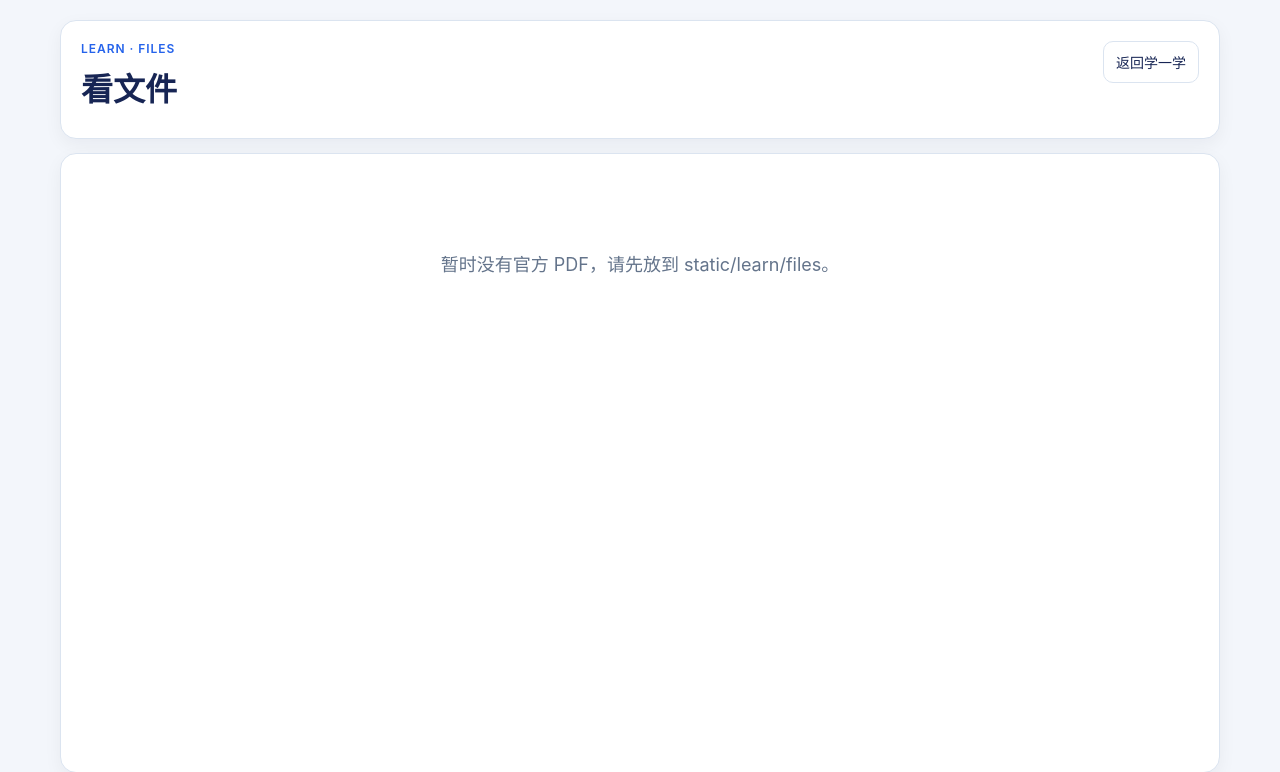
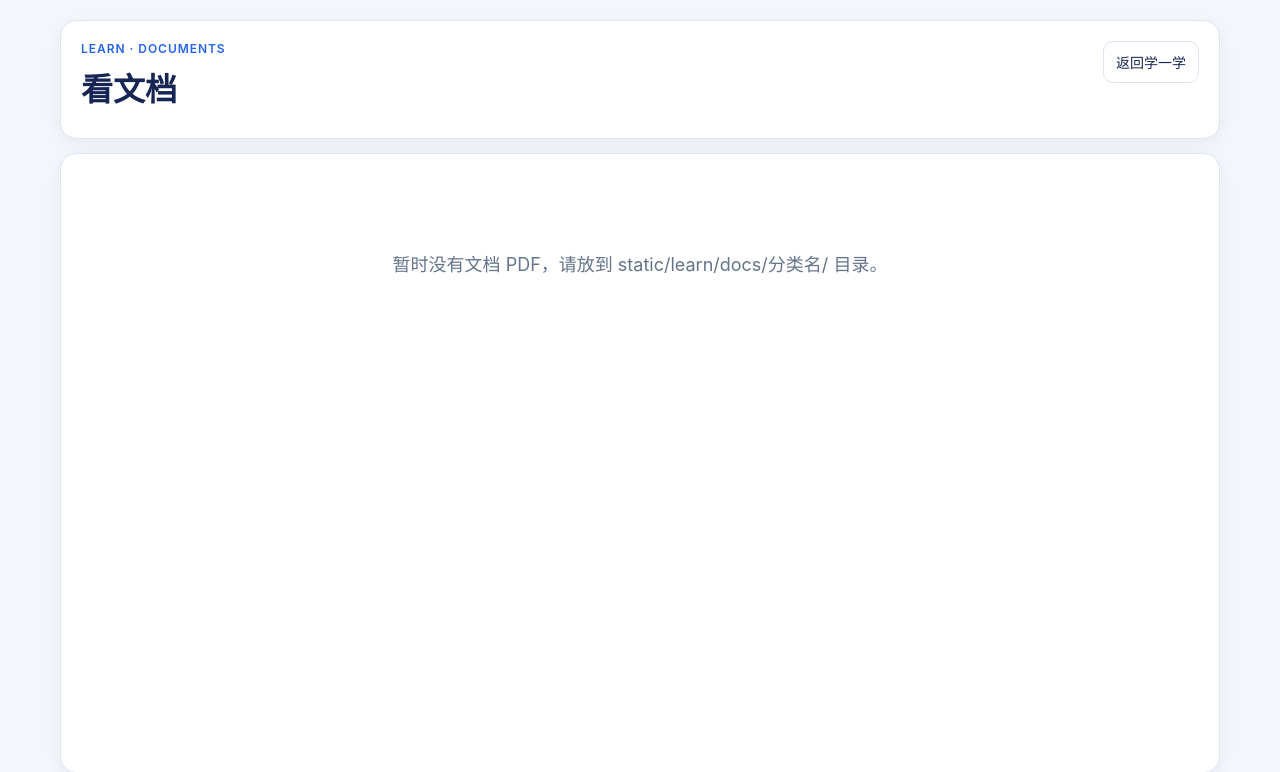
Before and after one commit to supermichael0514/shuati, a Flask app: page /learn/files in a window 1280 px wide. Shown: the top 772 px of the page. Run offline with Flask 3, Linux system fonts and the light colour scheme; the visitor is signed in with stand-in values (Sample User, id 1).

Commit message:
Add files via upload

```diff
--- a/templates/learn.html
+++ b/templates/learn.html
@@ -7,7 +7,7 @@
   <a class="feature-tile" href="{{ url_for('learn_slides_page', lang=lang) }}"><div class="tile-icon">📊</div><h2>{{ 'Slides' if lang=='en' else '看课件' }}</h2><p>{{ 'Slides of PDF version for each chapter.' if lang=='en' else '各章节的PDF版课件。' }}</p></a>
   <a class="feature-tile" href="{{ url_for('learn_animations_page', lang=lang) }}"><div class="tile-icon">🎬</div><h2>{{ 'Animations' if lang=='en' else '看动画' }}</h2><p>{{ 'Annimations of algorithms and working process.' if lang=='en' else '经典算法与工作原理的动画演示。' }}</p></a>
   <a class="feature-tile" href="{{ url_for('learn_articles_page', lang=lang) }}"><div class="tile-icon">📰</div><h2>{{ 'Articles' if lang=='en' else '看文章' }}</h2><p>{{ 'Reflection of teaching.' if lang=='en' else '教学心得。' }}</p></a>
-  <a class="feature-tile" href="{{ url_for('learn_files_page', lang=lang) }}"><div class="tile-icon">📁</div><h2>{{ 'Official Files' if lang=='en' else '看文件' }}</h2><p>{{ 'Official documents.' if lang=='en' else '查看官方文档。' }}</p></a>
+  <a class="feature-tile" href="{{ url_for('learn_files_page', lang=lang) }}"><div class="tile-icon">📁</div><h2>{{ 'Documents' if lang=='en' else '看文档' }}</h2><p>{{ 'Official documents and learning files.' if lang=='en' else '查看官方文档与学习资料。' }}</p></a>
   <a class="feature-tile" href="{{ url_for('learn_announcements_page', lang=lang) }}"><div class="tile-icon">📢</div><h2>{{ 'Announcements' if lang=='en' else '看公告' }}</h2><p>{{ 'Important announcements.' if lang=='en' else '重要信息公告。' }}</p></a>
   <a class="feature-tile" href="{{ url_for('learn_projects_page', lang=lang) }}"><div class="tile-icon">🪧</div><h2>{{ 'Advertisements' if lang=='en' else '看广告' }}</h2><p>{{ 'Advertisement here.' if lang=='en' else '招商火热进行中。' }}</p></a>
 </main>
--- a/templates/learn_files.html
+++ b/templates/learn_files.html
@@ -3,19 +3,26 @@
 <head>
   <meta charset="utf-8">
   <meta name="viewport" content="width=device-width,initial-scale=1">
-  <title>{{ 'Official Files' if lang=='en' else '看文件' }}</title>
+  <title>{{ 'Documents' if lang=='en' else '看文档' }}</title>
   <link rel="stylesheet" href="{{ url_for('static', filename='css/style.css') }}">
 </head>
 <body class="portal-body"><div class="portal-page">
-<header class="portal-header card"><div><p class="neon-label">LEARN · FILES</p><h1>{{ 'Official Files' if lang=='en' else '看文件' }}</h1></div><div class="portal-actions"><a class="secondary" href="{{ url_for('learn_page', lang=lang) }}">{{ 'Back to Learn' if lang=='en' else '返回学一学' }}</a></div></header>
+<header class="portal-header card"><div><p class="neon-label">LEARN · DOCUMENTS</p><h1>{{ 'Documents' if lang=='en' else '看文档' }}</h1></div><div class="portal-actions"><a class="secondary" href="{{ url_for('learn_page', lang=lang) }}">{{ 'Back to Learn' if lang=='en' else '返回学一学' }}</a></div></header>
 
 <section class="card learn-subpage">
+  {% if chapters %}
+  <div class="chapter-tabs">
+    {% for chapter in chapters %}
+    <a class="secondary {{ 'active' if chapter == selected_chapter else '' }}" href="{{ url_for('learn_files_page', lang=lang, chapter=chapter) }}">{{ chapter }}</a>
+    {% endfor %}
+  </div>
+  {% endif %}
   {% if docs %}
   <div class="learn-sub-layout">
     <aside class="learn-sidebar">
-      <h2>{{ 'Official Document List' if lang=='en' else '官方文档列表' }}</h2>
+      <h2>{{ 'Document List' if lang=='en' else '文档列表' }}</h2>
       {% for item in docs %}
-      <a class="record {{ 'active' if selected_doc and selected_doc.name == item.name else '' }}" href="{{ url_for('learn_files_page', lang=lang, file=item.name) }}">
+      <a class="record {{ 'active' if selected_doc and selected_doc.name == item.name else '' }}" href="{{ url_for('learn_files_page', lang=lang, chapter=selected_chapter, file=item.name) }}">
         <div class="record-title">{{ item.name }}</div>
       </a>
       {% endfor %}
@@ -28,7 +35,7 @@
     </div>
   </div>
   {% else %}
-  <div class="empty big">{{ 'No official PDF yet. Put files into static/learn/files first.' if lang=='en' else '暂时没有官方 PDF，请先放到 static/learn/files。' }}</div>
+  <div class="empty big">{{ 'No document PDF yet. Put files into category folders under static/learn/docs.' if lang=='en' else '暂时没有文档 PDF，请放到 static/learn/docs/分类名/ 目录。' }}</div>
   {% endif %}
 </section>
 </div></body></html>
```
Also changed, not shown: templates/portal.html (+20 -1 lines).
